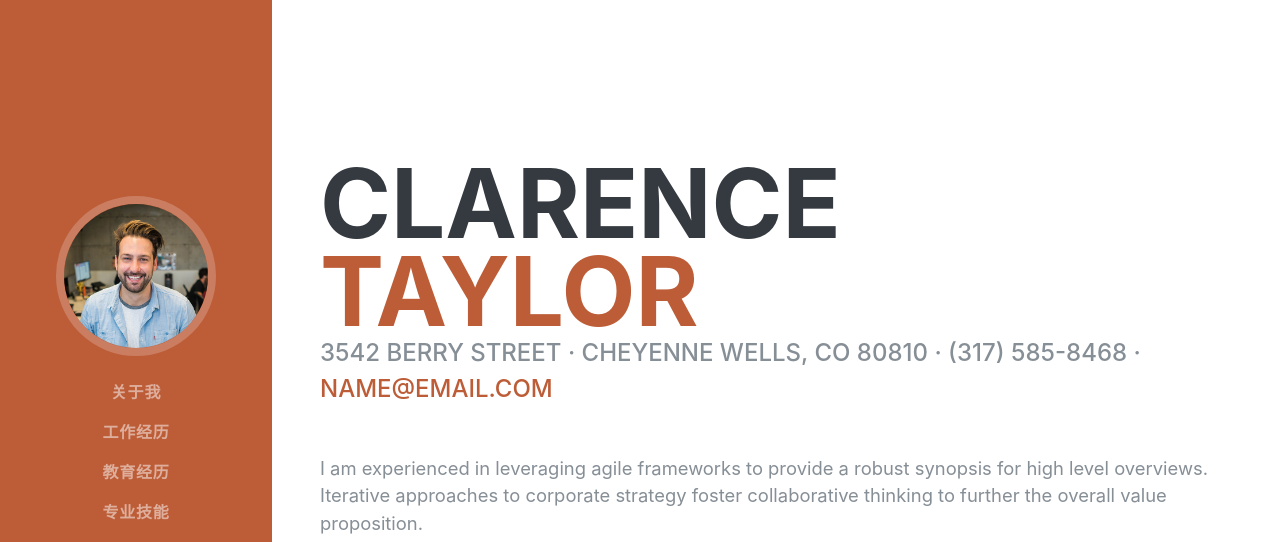
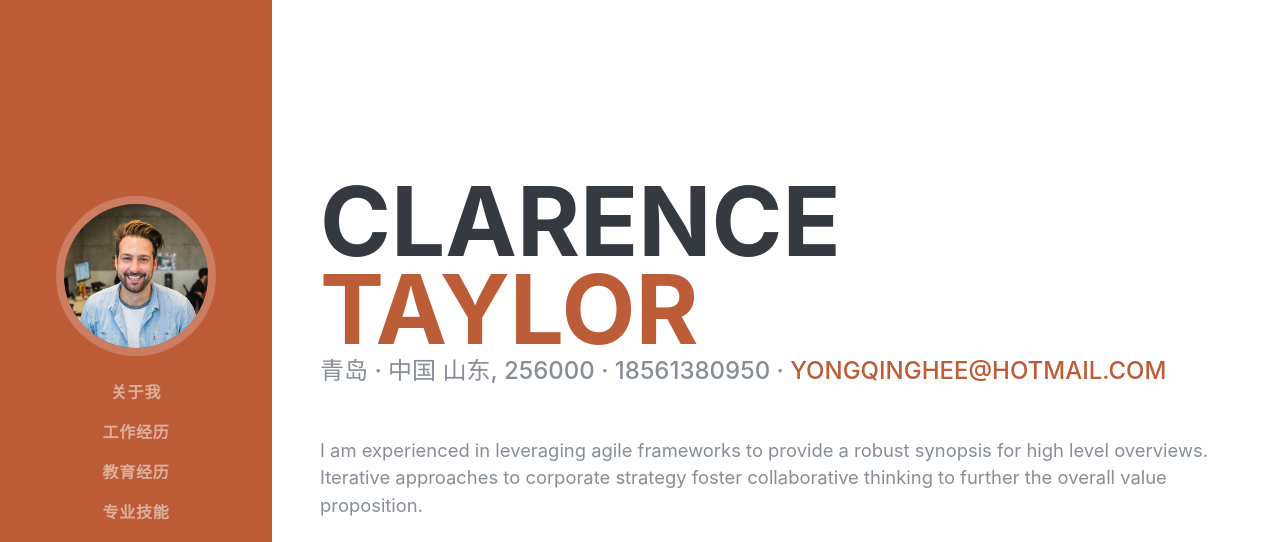
Before and after one commit to lorenzohee/enzo_resume, a plain HTML site: page index.html in a window 1280 px wide. Shown: the top 542 px of the page. Drawn offline with Linux system fonts and the light colour scheme; a web font is replaced by a local one.

Commit message:
modify info

```diff
--- a/index.html
+++ b/index.html
@@ -64,8 +64,8 @@
           <h1 class="mb-0">Clarence
             <span class="text-primary">Taylor</span>
           </h1>
-          <div class="subheading mb-5">3542 Berry Street · Cheyenne Wells, CO 80810 · (317) 585-8468 ·
-            <a href="mailto:name@email.com">name@email.com</a>
+          <div class="subheading mb-5">青岛 · 中国 山东, 256000 · 18561380950 ·
+            <a href="yongqinghee@hotmail.com">yongqinghee@hotmail.com</a>
           </div>
           <p class="lead mb-5">I am experienced in leveraging agile frameworks to provide a robust synopsis for high level overviews. Iterative approaches to corporate strategy foster collaborative thinking to further the overall value proposition.</p>
           <div class="social-icons">
```
